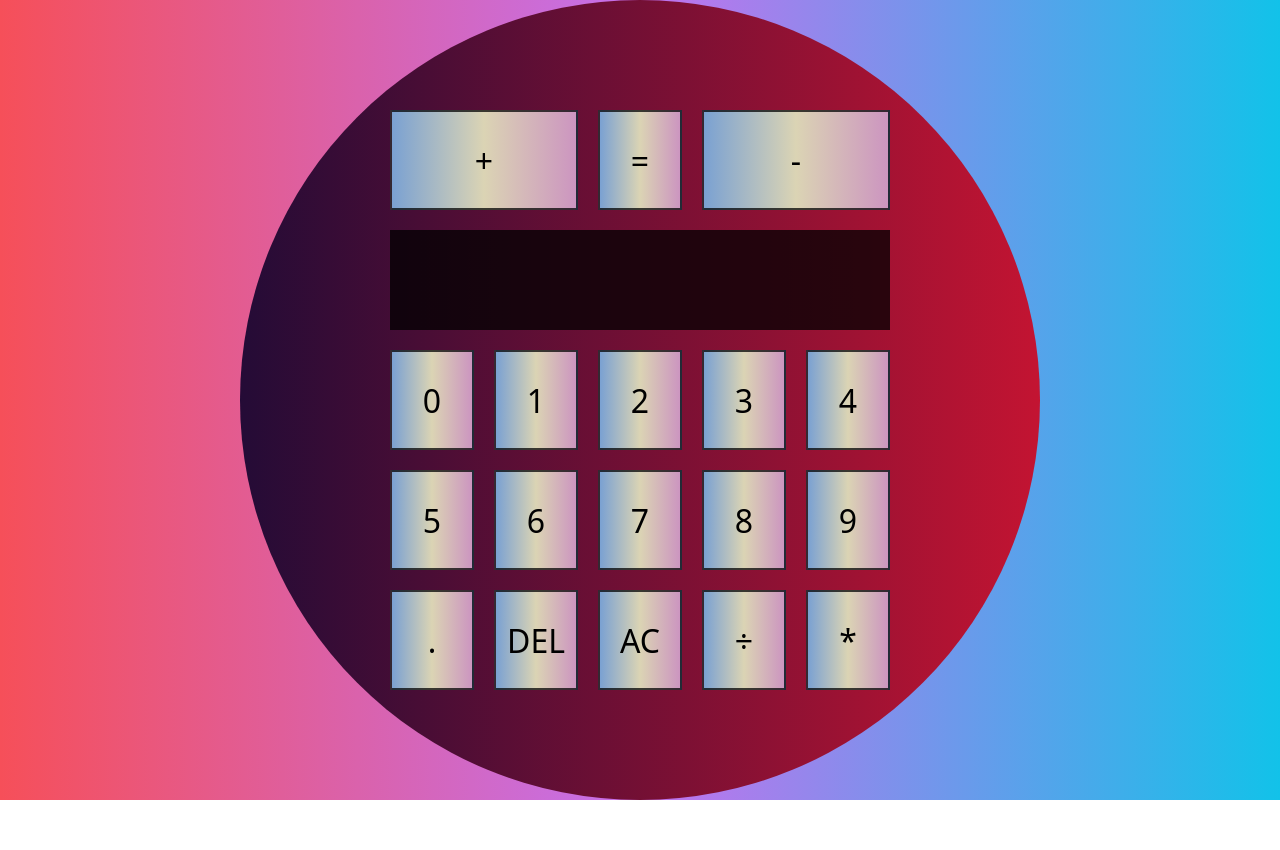
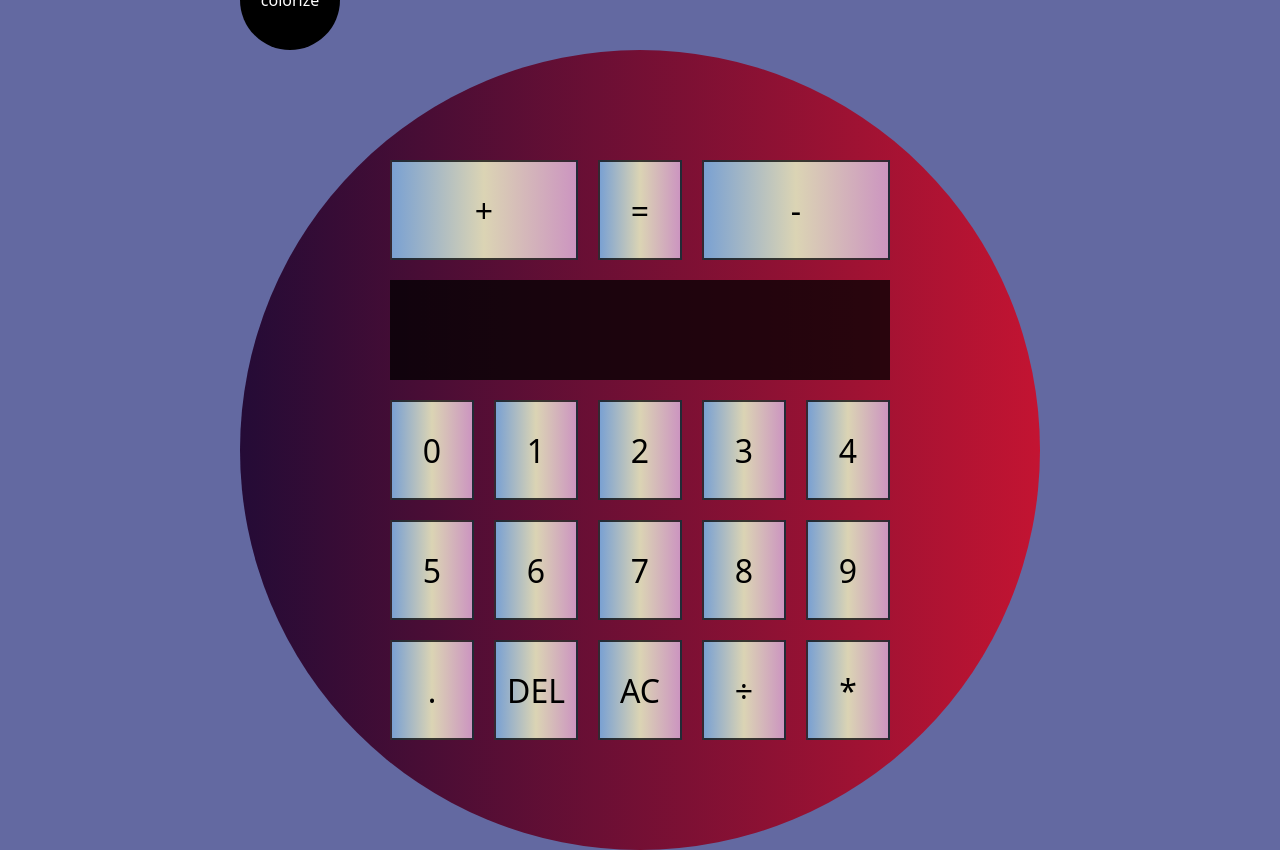
Before and after one commit to eren-eroglu/modern-calculator, a plain HTML site: page index.html in a window 1280 px wide. Before the commit the page ends 800 px from the top, so only its background shows below. Drawn offline with Linux system fonts and the light colour scheme.

Commit message:
Colorize button has been added

```diff
--- a/index.html
+++ b/index.html
@@ -9,7 +9,9 @@
         <script src="main.js" defer></script>
 </head>
 <body>
-       <div class="design"> <div class="container">
+        <div class="dark-mode" onclick="setBg()">colorize</div>
+        <div class="design"> <div class="container">
+
 
                         <button id="+" data-operation class="span-two">+</button>
                         <button  id="equal" data-equals class="b">=</button>
--- a/main.js
+++ b/main.js
@@ -1,17 +1,41 @@
 const display = document.querySelector('#display');
 const buttons = document.querySelectorAll('button');
 
-buttons.forEach((item) => {
-        item.onclick = () => {
-          if (item.id == "clear") {
-            display.innerText = "";
-          } else if (display.innerText != "" && item.id == "equal") {
-            display.innerText = eval(display.innerText);
-          } else if (display.innerText == "" && item.id == "equal") {
-            display.innerText = "Empty!";
-            setTimeout(() => (display.innerText = ""), 2000);
-          } else {
-            display.innerText += item.id;
-          }
-        };
-      });
+// buttons.forEach((item) => {
+//         item.onclick = () => {
+//           if (item.id == "clear") {
+//             display.innerText = "";
+//           } else if (display.innerText != "" && item.id == "equal") {
+//             display.innerText = eval(display.innerText);
+//           } else if (display.innerText == "" && item.id == "equal") {
+//             display.innerText = "Empty!";
+//             setTimeout(() => (display.innerText = ""), 2000);
+//           } else {
+//             display.innerText += item.id;
+//           }
+//         };
+//       });
+
+    buttons.forEach((item) => {
+      item.onclick = function(){
+        if(item.id == 'clear'){
+          display.innerHTML = '';
+        }else if(display.innerText != '' && item.id == 'equal'){
+          display.innerText = eval(display.innerText);
+        }else if(display.innerText == '' && item.id == 'equal'){
+          display.innerText = 'empty';
+        }else {
+          display.innerText += item.id;
+        }
+      }
+    })
+
+    const genNew = document.querySelector('.dark-mode')
+    const setBg = () => {
+      const randomColor = Math.floor(Math.random()*16777215).toString(16);
+      document.body.style.background = "#" + randomColor;
+      color.innerHTML = "#" + randomColor;
+    }
+
+    genNew.addEventListener("click", setBg);
+    setBg();
--- a/style.css
+++ b/style.css
@@ -84,3 +84,16 @@ background: linear-gradient(to right, #f64f59, #c471ed, #12c2e9); /* W3C, IE 10+
 .current-operand {
         font-size: 28px;
 }
+
+.dark-mode {
+       height: 100px;
+       width: 100px;
+       border-radius: 50%;
+       background-color: black;
+       color: white;
+       display: flex;
+       justify-content: center;
+       align-items: center;
+       cursor: pointer;
+
+}
```
